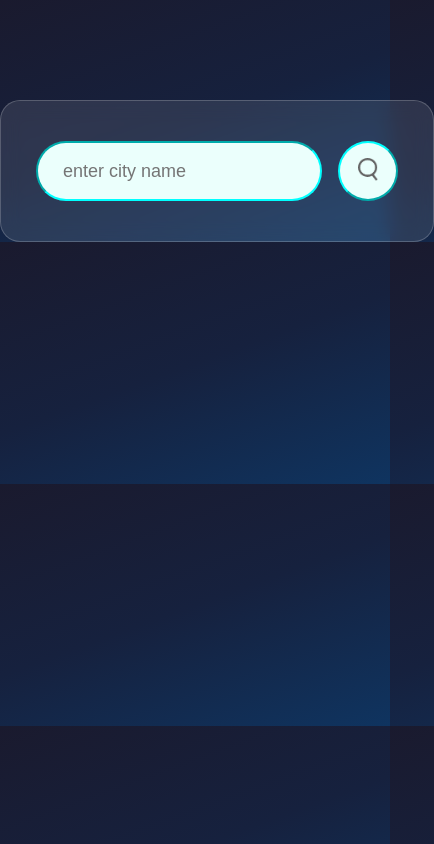
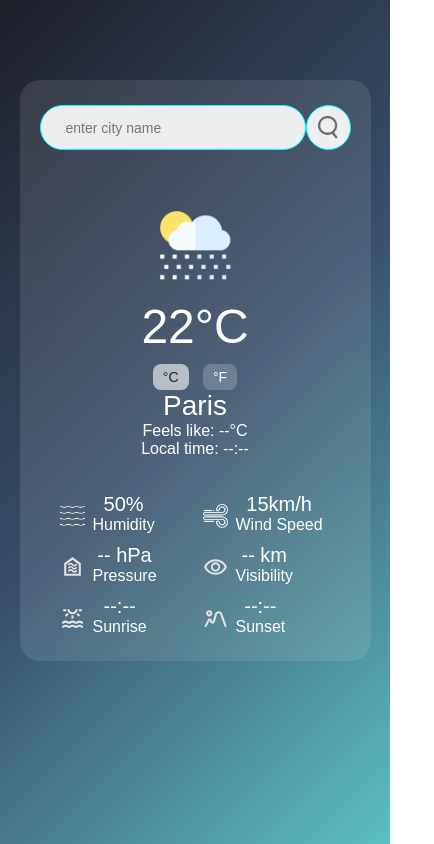
Before and after one commit to Theeoracle14/TheeOracle-weather-, a plain HTML site: page index.html in a window 390 px wide. Shown: the whole page, 434 px wide, since content can reach past the window. Drawn offline with Linux system fonts and the light colour scheme.

Commit message:
Updated weather app with responsive details and night mode

```diff
--- a/style.css
+++ b/style.css
@@ -1,185 +1,242 @@
-*{
+/* Reset & base */
+* {
     margin: 0;
     padding: 0;
-    font-family: 'Poppins' sans-serif;
     box-sizing: border-box;
-}
-body {
-  background: linear-gradient(160deg, #1a1a2e, #16213e, #0f3460);
-  transition: background 0.8s ease-in-out;
+    font-family: 'Poppins', sans-serif;
 }
 
+body {
+    min-height: 100vh;
+    background: linear-gradient(135deg, #1e1f29, #3a506b, #5bc0be);
+    display: flex;
+    justify-content: center;
+    align-items: flex-start;
+    padding: 50px 0;
+    transition: background 0.5s ease;
+}
 
-
-body, html {
-  height: fit-content;}
-
-
+/* Card (frosted glass) */
 .card {
-  width: fit-content;
-  max-width: 470px;
+    width: 50%;
+    min-width: 320px;
+    max-width: 600px;
     background: rgba(255, 255, 255, 0.1);
-  backdrop-filter: blur(10px);
-  -webkit-backdrop-filter: blur(10px); /* for Safari */
-  border: 1px solid rgba(255, 255, 255, 0.2);
-  color: white;
-  margin: 100px auto 0;
+    backdrop-filter: blur(15px);
+    -webkit-backdrop-filter: blur(15px);
     border-radius: 20px;
     padding: 40px 35px;
     text-align: center;
+    color: white;
+    transition: background 0.5s ease;
 }
 
-.search{
-    width: 100%;
+/* Search bar */
+.search {
     display: flex;
     align-items: center;
     justify-content: space-between;
+    margin-bottom: 15px;
 }
-.search input{
-    bottom: 0;
-    outline: 0;
-    background: #ebfffc;
+
+.search input {
+    flex: 1;
+    height: 60px;
+    padding: 10px 25px;
+    border-radius: 30px;
+    border: 1px solid aqua;
+    font-size: 18px;
+    outline: none;
+    background: rgba(255, 255, 255, 0.9);
     color: #242424;
-    padding: 10px 25px;
-    height: 60px;
-    border-radius: 30px;
-    flex: 1;
-    margin-right: 16px;
-    font-size: 18px;
-    border-color: aqua;
 }
-.search button{
-    bottom: 0;
-    outline: 0;
-    background: #ebfffc;
-    border-radius: 50%;
+
+.search button {
     width: 60px;
     height: 60px;
+    border-radius: 50%;
+    border: 1px solid aqua;
+    background: rgba(255, 255, 255, 0.9);
     cursor: pointer;
-    border-color: aqua;
+    display: flex;
+    justify-content: center;
+    align-items: center;
 }
-.search button img{
+
+.search button img {
     width: 20px;
 }
-.weather-icon{
+
+/* Weather section */
+.weather-icon {
     width: 170px;
     margin-top: 30px;
+    transition: filter 0.5s ease;
 }
-.weather h1{
+
+.weather h1 {
     font-size: 80px;
     font-weight: 500;
 }
-.weather h2{
+
+.weather h2 {
     font-size: 45px;
     font-weight: 400;
     margin-top: -10px;
 }
-.details{
-    display: flex;
-    align-items: center;
-    justify-content: space-between;
-    padding: 0 20px;
-    margin-top: 50px;
-}
-.col{
-    display: flex;
-    align-items: center;
-    text-align: left;
-}
-.col img{
-    width: 40px;
-    margin-right: 10px;
-}
-.humidity, .wind{
-    font-size: 28px;
-    margin-top: -6px;
-}
-.weather{
-    display: none;
-}
-.error{
-    text-align: left;
-    margin-left: 10px;
-    font-size: 14px;
-    margin-top: 10px;
-    display: none;
-}
+
 .unit-toggle {
-  margin-top: 10px;
-  display: inline-flex;
-  gap: 10px;
-  margin-bottom: 15px;
+    margin: 10px 0;
 }
 
 .unit-toggle button {
-  padding: 5px 12px;
-  border: 1px solid rgba(255,255,255,0.5);
-  background: rgba(255,255,255,0.1);
+    padding: 6px 12px;
+    border: none;
+    border-radius: 8px;
+    cursor: pointer;
+    margin: 0 5px;
+    background: rgba(255, 255, 255, 0.2);
     color: white;
-  border-radius: 5px;
-  cursor: pointer;
-  font-weight: 500;
-  transition: background 0.3s, border 0.3s;
+    transition: 0.3s;
 }
 
 .unit-toggle button.active {
-  background: rgba(255,255,255,0.3);
-  border-color: white;
+    background: rgba(255, 255, 255, 0.6);
+    color: #242424;
 }
 
-.unit-toggle button:hover {
-  background: rgba(255,255,255,0.2);
-}
-.feels-like,
-.local-time {
-  font-size: 18px;
-  margin-top: 5px;
-  color: #f0f0f0;
-}
+/* Weather details */
 .details {
-  display: flex;
-  flex-wrap: wrap;
-  align-items: center;
     justify-content: space-between;
+    margin-top: 40px;
+    gap: 20px;
+    padding: 0 10px;
+    display: grid;
+    grid-template-columns: repeat(3, 1fr); /* Default 3 columns on desktop */
     padding: 0 20px;
-  margin-top: 40px;
-  gap: 15px;
 }
 
 .col {
     display: flex;
     align-items: center;
-  text-align: left;
-  flex: 1 1 45%; /* Responsive columns */
-  min-width: 120px;
+    width: 48%;
 }
 
 .col img {
-  width: 35px;
+    width: 40px;
+    margin-right: 10px;
+}
+
+.humidity,
+.wind,
+.pressure,
+.visibility,
+.sunrise,
+.sunset {
+    font-size: 28px;
+    margin: -5px 0 0 0;
+}
+
+/* Error */
+.error {
+    display: none;
+    text-align: left;
+    font-size: 14px;
+    margin: 10px 0 0 10px;
+    color: #ff6b6b;
+}
+
+/* Responsive */
+@media (max-width: 768px) {
+    .card {
+        width: 90%;
+        padding: 25px 20px;
+        margin-top: 30px;
+    }
+
+    .weather h1 {
+        font-size: 60px;
+    }
+
+    .weather h2 {
+        font-size: 32px;
+    }
+
+    .search input {
+        font-size: 16px;
+        height: 50px;
+    }
+
+    .search button {
+        width: 50px;
+        height: 50px;
+    }
+
+    .weather-icon {
+        width: 120px;
+    }
+
+    .details {
+        grid-template-columns: repeat(2, 1fr); /* 2 columns */
+        gap: 15px;
+    }
+
+    .col {
+        width: 100%;
+    }
+
+    .col img {
+        width: 30px;
+    }
+
+    .humidity,
+    .wind {
+        font-size: 22px;
+    }
+
+    .unit-toggle button {
+        font-size: 14px;
+        padding: 5px 10px;
+    }
+}
+
+@media (max-width: 480px) {
+    .weather h1 {
+        font-size: 48px;
+    }
+
+    .weather h2 {
+        font-size: 28px;
+    }
+
+    .weather-icon {
+        width: 100px;
+    }
+
+    .search input {
+        font-size: 14px;
+        height: 45px;
+    }
+
+    .search button {
+        width: 45px;
+        height: 45px;
+    }
+    .details {
+        grid-template-columns: repeat(2, 1fr); /* 2 columns */
+    }
+
+    .col img {
+        width: 25px;
         margin-right: 8px;
     }
 
-.col p:first-child {
+    .humidity,
+    .wind,
+    .pressure,
+    .visibility,
+    .sunrise,
+    .sunset {
         font-size: 20px;
-  margin-top: -4px;
-}
-
-.col p:last-child {
-  font-size: 14px;
-  color: #ccc;
-}
-@media (max-width: 500px) {
-  .details {
-    flex-direction: column;
-    gap: 10px;
-  }
-  .col {
-    width: 100%;
-  }
-  .weather h1 {
-    font-size: 60px;
-  }
-  .weather h2 {
-    font-size: 32px;
     }
 }
```
Lines whose indentation alone changed are shown as unchanged.
